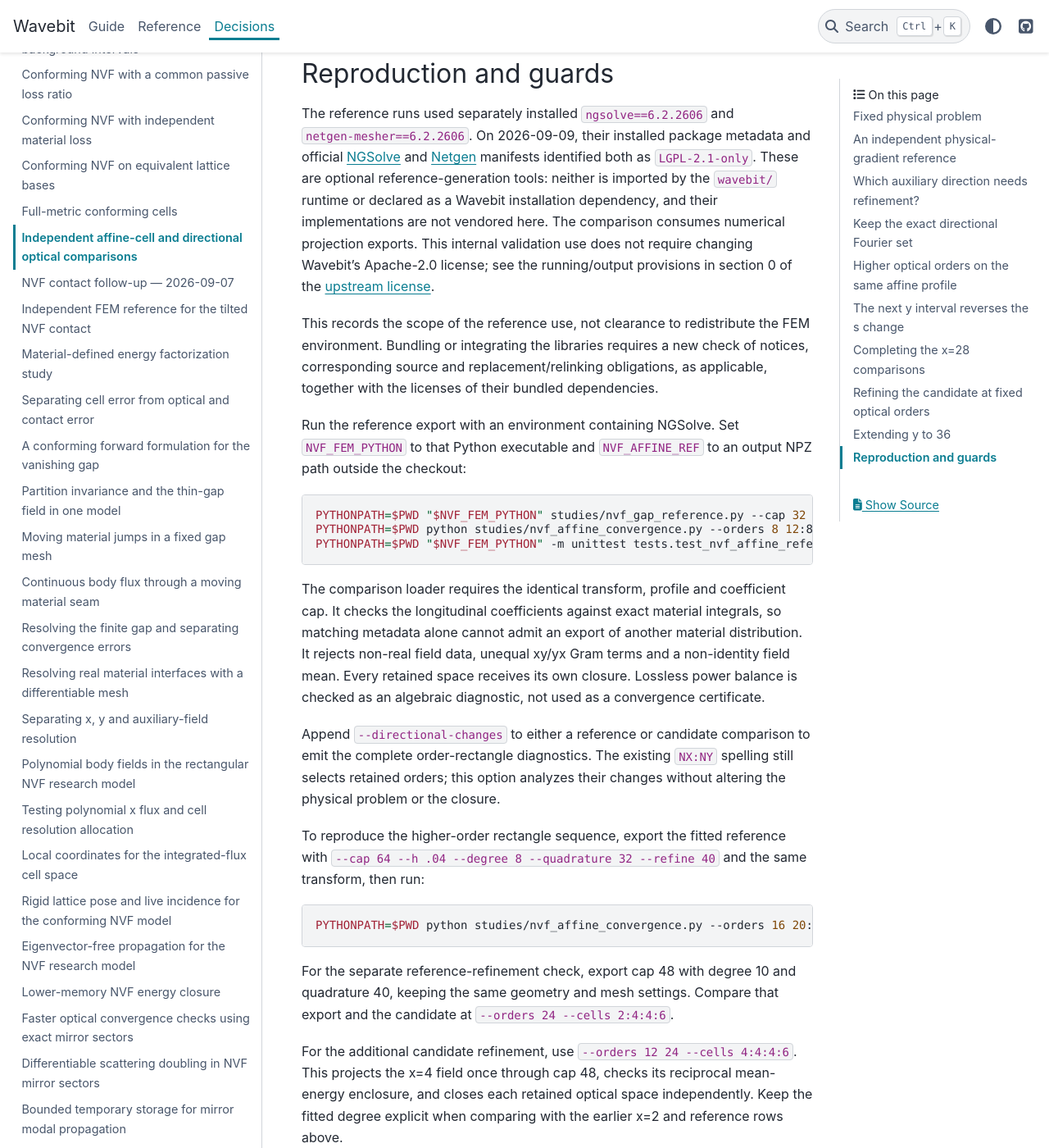
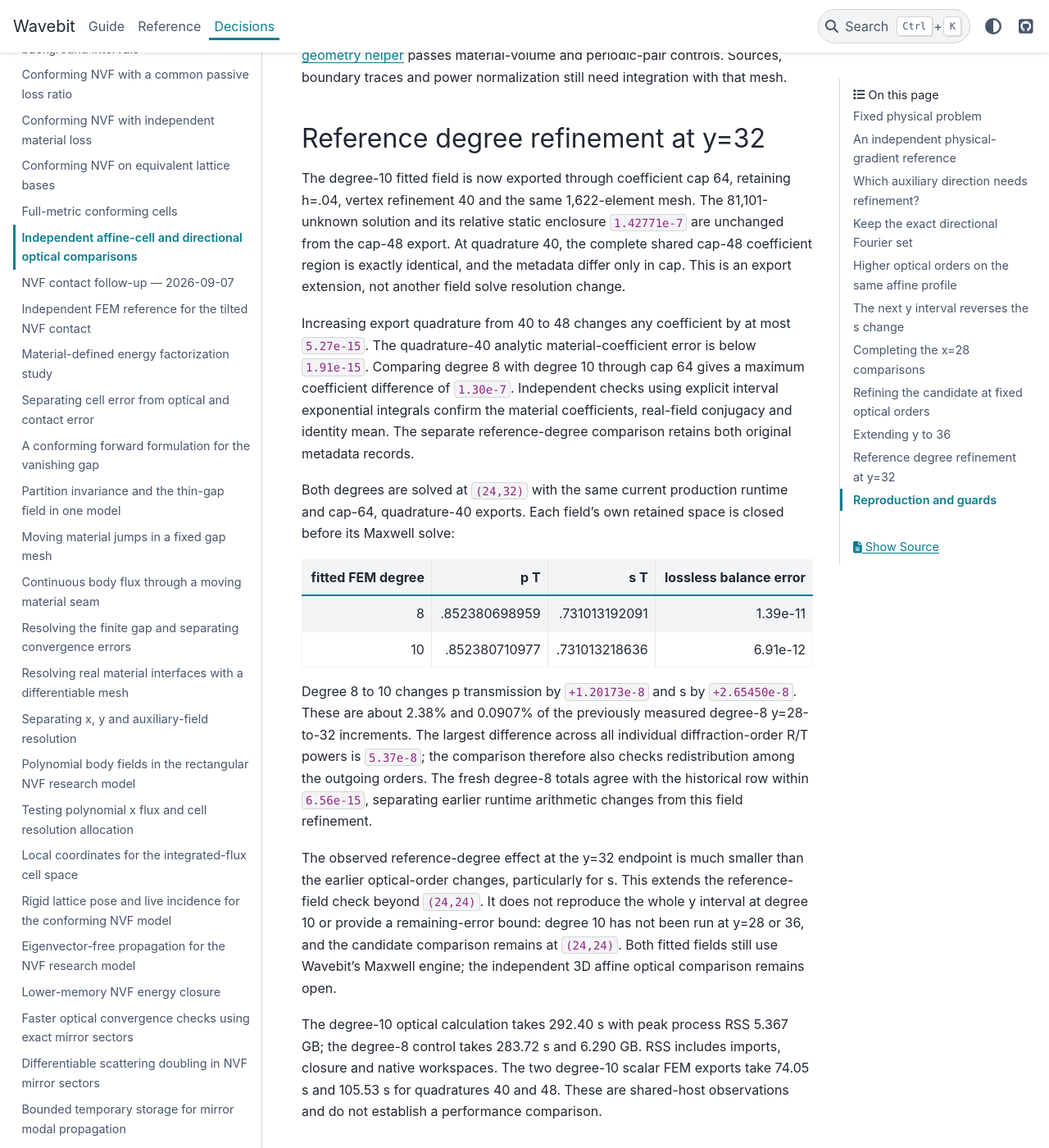
Before and after one commit to fieldalgo/wavebit, a Sphinx documentation site: the page built from docs/nvf-affine-convergence.md, in a window 1280 px wide and 1400 px high, scrolled down 13280 px. Shown: the whole window at 82% size. Built offline with Sphinx 7.4.7 and the PyData theme 0.15.4, drawn with Linux system fonts in a browser that asks for light colours; some of the changed text lies outside the part shown.

Commit message:
docs(nvf): verify affine reference refinement at y order 32
Co-authored-by: Codex <noreply@openai.com>

```diff
--- a/docs/nvf-affine-convergence.md
+++ b/docs/nvf-affine-convergence.md
@@ -306,8 +306,9 @@ increments from its lower corner:
 
 The small mixed terms do not remove the separate directional changes.
 Neither polarization has a demonstrated continuum optical error bound.
-The degree-10 FEM/candidate optical comparison above remains at `(24,24)`;
-it has not been repeated at y=32 and is not an error bound for these rows.
+The candidate comparison above remains at `(24,24)`. The later
+[reference-degree check](#reference-degree-refinement-at-y32) extends the
+degree-8/10 comparison to y=32, without making it an error bound for these rows.
 
 The separate x=24-to-28 edge at y=24 changes p by `-5.56e-6` and s
 by `-2.03e-6`. The p change is smaller than the preceding x=20-to-24
@@ -368,8 +369,9 @@ RSS of 6.395 GB and 6.477 GB, respectively (macOS bytes, including imports,
 projection closure and native workspaces). These shared-host observations
 are not an isolated speed comparison. The greatest new-row lossless balance
 error is `7.20e-12`, below the unchanged algebraic guard. The fitted
-reference remains degree 8; the degree-10/candidate comparison remains at
-`(24,24)`. Neither the static field enclosure nor these finite optical
+reference remains degree 8. The later reference-degree check reaches
+`(24,32)`, while the candidate comparison remains at `(24,24)`.
+Neither the static field enclosure nor these finite optical
 windows supplies an independent three-dimensional optical error bound.
 
 ## Refining the candidate at fixed optical orders
@@ -459,11 +461,63 @@ lossless balance error `8.20e-12`, below the unchanged algebraic guard.
 These are shared-host observations, not controlled performance timings.
 This continuation checks the next y increment of the fixed degree-8 field.
 It does not check degree-10 reference refinement or candidate-field error
-at the higher order; those comparisons remain at `(24,24)`. The independent
+at y=36; the later reference-degree check reaches y=32 and the candidate
+comparison remains at `(24,24)`. The independent
 3D reference also remains incomplete. Its
 [Rayleigh-data helper](nvf-independent-fem.md#rayleigh-data-for-a-physical-primitive-lattice)
-now handles the physical affine reciprocal lattice, but the full FEM
-geometry, sources and trace normalization still need to be generalized.
+handles the physical affine reciprocal lattice, and its separate
+[geometry helper](nvf-independent-fem.md#physical-affine-geometry-and-periodic-pairs)
+passes material-volume and periodic-pair controls. Sources, boundary
+traces and power normalization still need integration with that mesh.
+
+## Reference degree refinement at y=32
+
+The degree-10 fitted field is now exported through coefficient cap 64,
+retaining h=.04, vertex refinement 40 and the same 1,622-element mesh.
+The 81,101-unknown solution and its relative static enclosure `1.42771e-7`
+are unchanged from the cap-48 export. At quadrature 40, the complete
+shared cap-48 coefficient region is exactly identical, and the metadata
+differ only in cap. This is an export extension, not another field solve
+resolution change.
+
+Increasing export quadrature from 40 to 48 changes any coefficient by
+at most `5.27e-15`. The quadrature-40 analytic material-coefficient error
+is below `1.91e-15`. Comparing degree 8 with degree 10 through cap 64
+gives a maximum coefficient difference of `1.30e-7`. Independent checks
+using explicit interval exponential integrals confirm the material
+coefficients, real-field conjugacy and identity mean. The separate
+reference-degree comparison retains both original metadata records.
+
+Both degrees are solved at `(24,32)` with the same current production
+runtime and cap-64, quadrature-40 exports. Each field's own retained
+space is closed before its Maxwell solve:
+
+| fitted FEM degree | p T | s T | lossless balance error |
+| ---: | ---: | ---: | ---: |
+| 8 | .852380698959 | .731013192091 | 1.39e-11 |
+| 10 | .852380710977 | .731013218636 | 6.91e-12 |
+
+Degree 8 to 10 changes p transmission by `+1.20173e-8` and s by
+`+2.65450e-8`. These are about 2.38% and 0.0907% of the previously
+measured degree-8 y=28-to-32 increments. The largest difference across
+all individual diffraction-order R/T powers is `5.37e-8`; the comparison
+therefore also checks redistribution among the outgoing orders. The
+fresh degree-8 totals agree with the historical row within `6.56e-15`,
+separating earlier runtime arithmetic changes from this field refinement.
+
+The observed reference-degree effect at the y=32 endpoint is much smaller
+than the earlier optical-order changes, particularly for s. This extends
+the reference-field check beyond `(24,24)`. It does not reproduce the
+whole y interval at degree 10 or provide a remaining-error bound: degree
+10 has not been run at y=28 or 36, and the candidate comparison remains
+at `(24,24)`. Both fitted fields still use Wavebit's Maxwell engine;
+the independent 3D affine optical comparison remains open.
+
+The degree-10 optical calculation takes 292.40 s with peak process RSS
+5.367 GB; the degree-8 control takes 283.72 s and 6.290 GB. RSS includes
+imports, closure and native workspaces. The two degree-10 scalar FEM
+exports take 74.05 s and 105.53 s for quadratures 40 and 48. These are
+shared-host observations and do not establish a performance comparison.
 
 ## Reproduction and guards
 
@@ -554,6 +608,16 @@ shared cap-64 coefficients against the previous export, then use
 The older `(24,32)` row is reusable only with that explicit provenance
 check; this does not make the two projection metadata records identical.
 
+For the reference-degree comparison at `(24,32)`, export degree 10 with
+`--cap 64 --h .04 --quadrature 40 --refine 40` and the same transform.
+Repeat with quadrature 48 as a projection control, check the shared
+cap-48 coefficients against the earlier degree-10 export, and use
+`--orders 24:32 --cells --projections "$NVF_AFFINE_REF"` for optics.
+Run the degree-8 cap-64, quadrature-40 export at the same optical order
+with the same runtime before comparing the two degrees. Keep the full
+projection metadata distinct; this is a fixed-order comparison rather
+than a directional rectangle.
+
 The measurements and validation details are retained in
 [the study log](https://github.com/fieldalgo/wavebit/blob/develop/studies/results/nvf_affine_convergence.log).
 Independent optical accuracy, complete oblique contact-opening derivative
```
Also changed, not shown: docs/normal-field-known-limits.md (+13 -3 lines).
